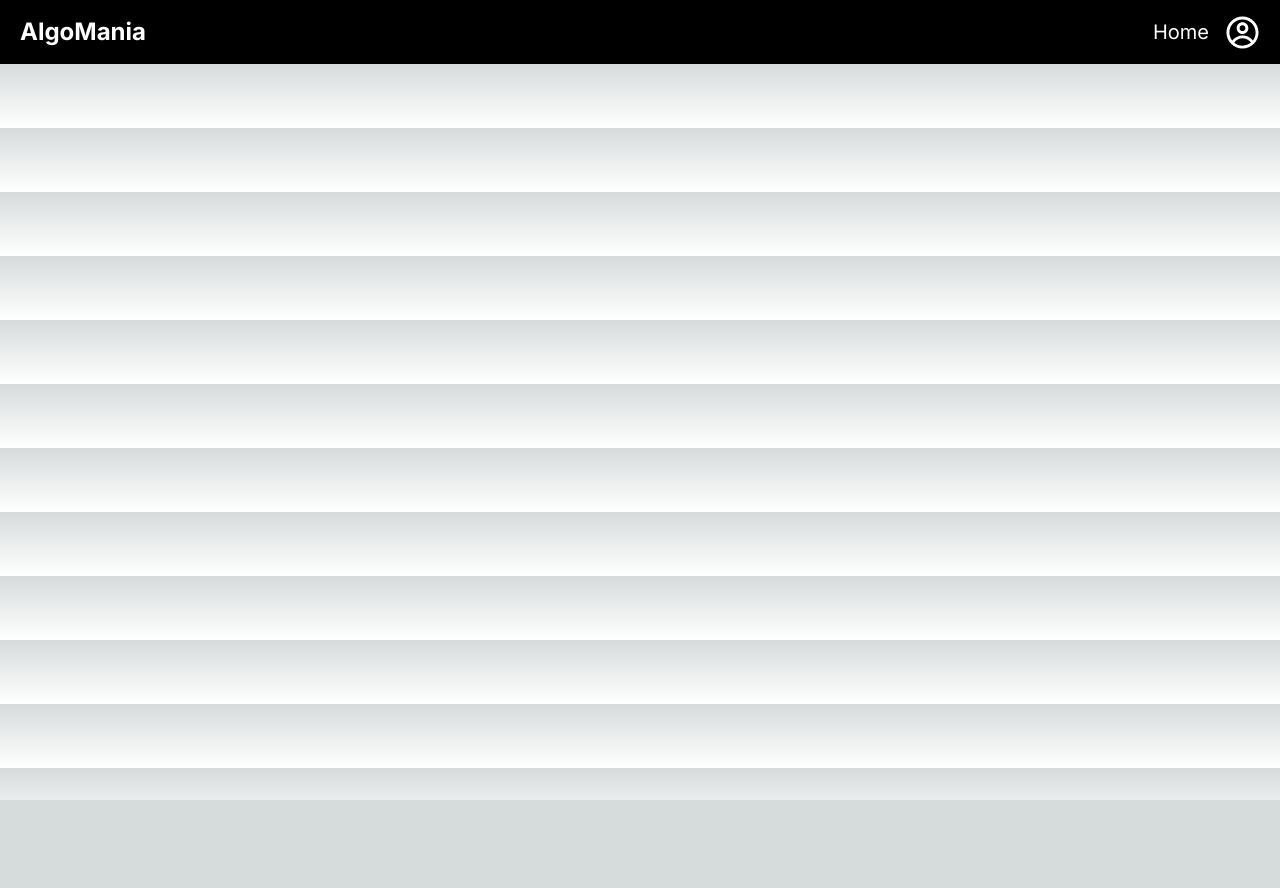
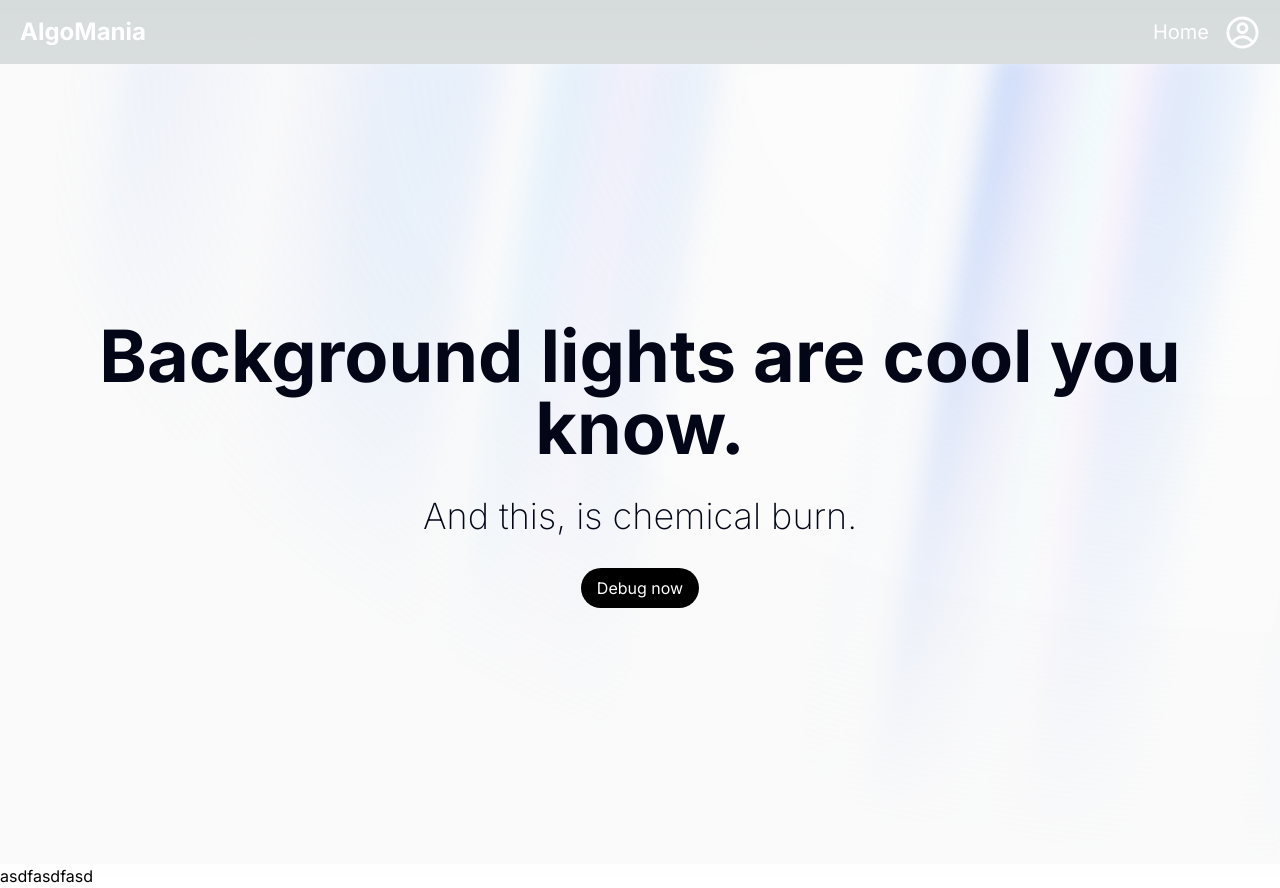
Before and after one commit to tanishkhot/Algomania-frontend, a Next.js app: page / in a window 1280 px wide. Before the commit the page ends 800 px from the top, so only its background shows below. Built offline with nearby package versions, Linux system fonts and the light colour scheme.

Commit message:
Aurora BG done

```diff
--- /dev/null
+++ b/lib/utils.ts
@@ -0,0 +1,6 @@
+import { ClassValue, clsx } from "clsx";
+import { twMerge } from "tailwind-merge";
+
+export function cn(...inputs: ClassValue[]) {
+  return twMerge(clsx(inputs));
+}
--- a/package.json
+++ b/package.json
@@ -9,10 +9,13 @@
     "lint": "next lint"
   },
   "dependencies": {
+    "clsx": "^2.1.1",
+    "framer-motion": "^11.3.17",
     "next": "14.2.5",
     "react": "^18",
     "react-dom": "^18",
-    "react-icons": "^5.2.1"
+    "react-icons": "^5.2.1",
+    "tailwind-merge": "^2.4.0"
   },
   "devDependencies": {
     "@types/node": "^20",
--- a/src/app/layout.tsx
+++ b/src/app/layout.tsx
@@ -17,8 +17,13 @@ export default function RootLayout({
 }>) {
   return (
     <html lang="en">
-      <Navbar></Navbar>
-      <body className={inter.className}>{children}</body>
+
+      <body className={inter.className}>
+        <Navbar />
+        <main>{children}</main>
+
+      </body>
+
     </html>
   );
 }
--- a/src/app/page.tsx
+++ b/src/app/page.tsx
@@ -1,9 +1,12 @@
+import { AuroraBackground } from "@/components/ui/aurora-background";
+import { AuroraBackgroundDemo } from "@/components/AuroraBackgroundDemo";
 
 
 export default function Home() {
   return (
-    <>
-
-    </>
+    <div>
+      <AuroraBackgroundDemo />
+      asdfasdfasd
+    </div>
   );
 }
--- /dev/null
+++ b/src/components/AuroraBackgroundDemo.tsx
@@ -0,0 +1,33 @@
+"use client";
+
+import { motion } from "framer-motion";
+import React from "react";
+import { AuroraBackground } from "./ui/aurora-background";
+
+export function AuroraBackgroundDemo() {
+  return (
+    <AuroraBackground>
+      <motion.div
+        initial={{ opacity: 0.0, y: 40 }}
+        whileInView={{ opacity: 1, y: 0 }}
+        transition={{
+          delay: 0.3,
+          duration: 0.8,
+          ease: "easeInOut",
+        }}
+        className="relative flex flex-col gap-4 items-center justify-center px-4"
+      >
+
+        <div className="text-3xl md:text-7xl font-bold dark:text-white text-center">
+          Background lights are cool you know.
+        </div>
+        <div className="font-extralight text-base md:text-4xl dark:text-neutral-200 py-4">
+          And this, is chemical burn.
+        </div>
+        <button className="bg-black dark:bg-white rounded-full w-fit text-white dark:text-black px-4 py-2">
+          Debug now
+        </button>
+      </motion.div>
+    </AuroraBackground>
+  );
+}
--- a/src/components/Navbar.tsx
+++ b/src/components/Navbar.tsx
@@ -6,7 +6,7 @@ import Link from 'next/link';
 const Navbar = () => {
   return (
 
-      <div className="flex bg-black items-center px-5 justify-between w-full h-16">
+      <div className="flex items-center px-5 justify-between w-full h-16">
       <h1 className="text-white text-2xl font-bold">AlgoMania</h1>
       <div className="flex items-center space-x-4">
         <Link href="/">
--- /dev/null
+++ b/src/components/ui/aurora-background.tsx
@@ -0,0 +1,54 @@
+"use client";
+import { cn } from "../../../lib/utils";
+import React, { ReactNode } from "react";
+
+interface AuroraBackgroundProps extends React.HTMLProps<HTMLDivElement> {
+  children: ReactNode;
+  showRadialGradient?: boolean;
+}
+
+export const AuroraBackground = ({
+  className,
+  children,
+  showRadialGradient = true,
+  ...props
+}: AuroraBackgroundProps) => {
+  return (
+    <main>
+      <div
+        className={cn(
+          "relative flex flex-col  h-[100vh] items-center justify-center bg-zinc-50 dark:bg-zinc-900  text-slate-950 transition-bg",
+          className
+        )}
+        {...props}
+      >
+        <div className="absolute inset-0 overflow-hidden">
+          <div
+            //   I'm sorry but this is what peak developer performance looks like // trigger warning
+            className={cn(
+              `
+            [--white-gradient:repeating-linear-gradient(100deg,var(--white)_0%,var(--white)_7%,var(--transparent)_10%,var(--transparent)_12%,var(--white)_16%)]
+            [--dark-gradient:repeating-linear-gradient(100deg,var(--black)_0%,var(--black)_7%,var(--transparent)_10%,var(--transparent)_12%,var(--black)_16%)]
+            [--aurora:repeating-linear-gradient(100deg,var(--blue-500)_10%,var(--indigo-300)_15%,var(--blue-300)_20%,var(--violet-200)_25%,var(--blue-400)_30%)]
+            [background-image:var(--white-gradient),var(--aurora)]
+            dark:[background-image:var(--dark-gradient),var(--aurora)]
+            [background-size:300%,_200%]
+            [background-position:50%_50%,50%_50%]
+            filter blur-[10px] invert dark:invert-0
+            after:content-[""] after:absolute after:inset-0 after:[background-image:var(--white-gradient),var(--aurora)]
+            after:dark:[background-image:var(--dark-gradient),var(--aurora)]
+            after:[background-size:200%,_100%]
+            after:animate-aurora after:[background-attachment:fixed] after:mix-blend-difference
+            pointer-events-none
+            absolute -inset-[10px] opacity-50 will-change-transform`,
+
+              showRadialGradient &&
+                `[mask-image:radial-gradient(ellipse_at_100%_0%,black_10%,var(--transparent)_70%)]`
+            )}
+          ></div>
+        </div>
+        {children}
+      </div>
+    </main>
+  );
+};
--- a/tailwind.config.ts
+++ b/tailwind.config.ts
@@ -1,4 +1,8 @@
 import type { Config } from "tailwindcss";
+
+const {
+  default: flattenColorPalette,
+} = require("tailwindcss/lib/util/flattenColorPalette");
 
 const config: Config = {
   content: [
@@ -12,9 +16,32 @@ const config: Config = {
         "gradient-radial": "radial-gradient(var(--tw-gradient-stops))",
         "gradient-conic":
           "conic-gradient(from 180deg at 50% 50%, var(--tw-gradient-stops))",
+      },animation: {
+        aurora: "aurora 60s linear infinite",
+      },
+      keyframes: {
+        aurora: {
+          from: {
+            backgroundPosition: "50% 50%, 50% 50%",
+          },
+          to: {
+            backgroundPosition: "350% 50%, 350% 50%",
+          },
+        },
       },
     },
   },
-  plugins: [],
+  plugins: [addVariablesForColors],
 };
+
+function addVariablesForColors({ addBase, theme }: any) {
+  let allColors = flattenColorPalette(theme("colors"));
+  let newVars = Object.fromEntries(
+    Object.entries(allColors).map(([key, val]) => [`--${key}`, val])
+  );
+
+  addBase({
+    ":root": newVars,
+  });
+}
 export default config;
```
Also changed, not shown: 1 other file (tests, documents, lock files or other folders).
